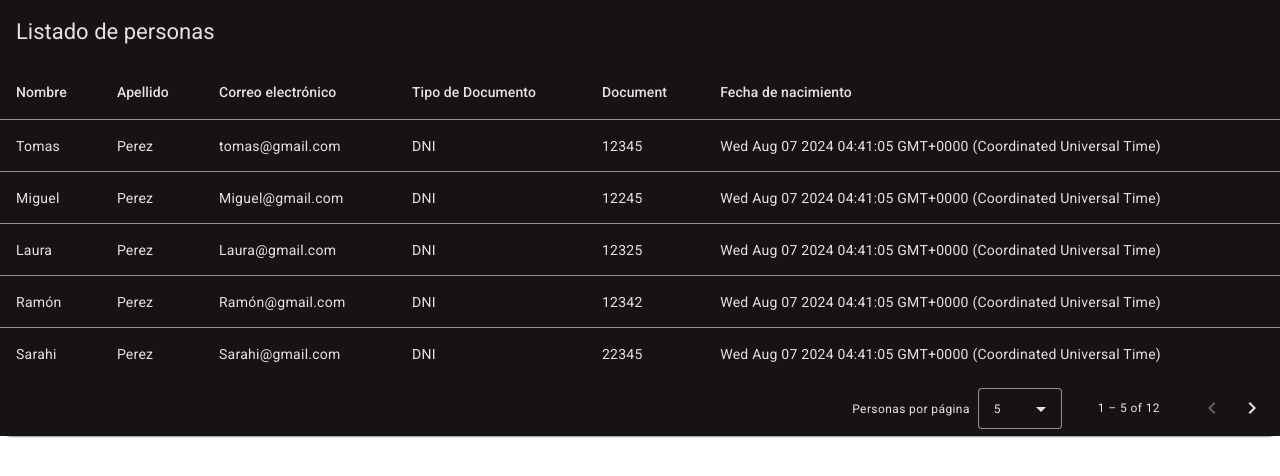
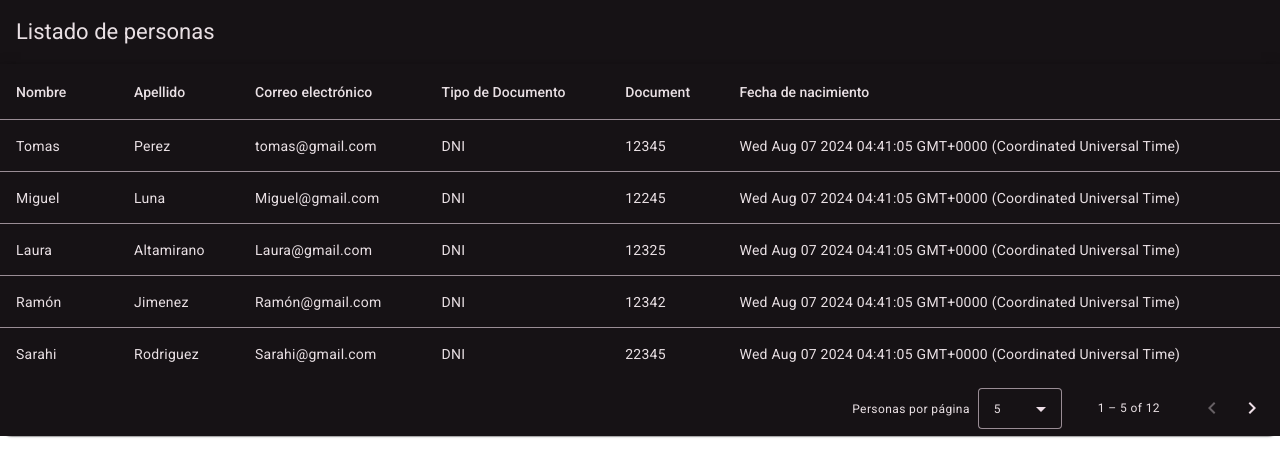
Before and after one commit to Ayilk/sean-frontend, an Angular app: page / in a window 1280 px wide. Shown: the top 476 px of the page. Built offline with nearby package versions, Linux system fonts and the light colour scheme.

Commit message:
Ordenamiento

```diff
--- a/src/app/app.module.ts
+++ b/src/app/app.module.ts
@@ -13,6 +13,7 @@ import {MatPaginatorModule} from '@angular/material/paginator';
 import {MatToolbarModule} from '@angular/material/toolbar';
 import {MatTableModule} from '@angular/material/table';
 import {MatCardModule} from '@angular/material/card';
+import {MatSortModule} from '@angular/material/sort';
 
 @NgModule({
   declarations: [
@@ -28,6 +29,7 @@ import {MatCardModule} from '@angular/material/card';
     MatToolbarModule,
     MatTableModule,
     MatCardModule,
+    MatSortModule
   ],
   providers: [
     provideAnimationsAsync()
--- a/src/app/components/list-people/list-people.component.html
+++ b/src/app/components/list-people/list-people.component.html
@@ -3,14 +3,14 @@
 </mat-toolbar>
 
 <mat-card>
-  <table mat-table [dataSource]="dataSource" class="mat-elevation-z8">
+  <table matSort mat-table [dataSource]="dataSource" class="mat-elevation-z8">
     <ng-container matColumnDef="name">
-      <th mat-header-cell *matHeaderCellDef>Nombre</th>
+      <th mat-header-cell *matHeaderCellDef mat-sort-header>Nombre</th>
       <td mat-cell *matCellDef="let element">{{ element.name }}</td>
     </ng-container>
 
     <ng-container matColumnDef="lastname">
-      <th mat-header-cell *matHeaderCellDef>Apellido</th>
+      <th mat-header-cell *matHeaderCellDef mat-sort-header>Apellido</th>
       <td mat-cell *matCellDef="let element">{{ element.lastname }}</td>
     </ng-container>
 
@@ -30,7 +30,7 @@
     </ng-container>
 
     <ng-container matColumnDef="birthdayDate">
-      <th mat-header-cell *matHeaderCellDef>Fecha de nacimiento</th>
+      <th mat-header-cell *matHeaderCellDef mat-sort-header>Fecha de nacimiento</th>
       <td mat-cell *matCellDef="let element">{{ element.birthdayDate }}</td>
     </ng-container>
 
--- a/src/app/components/list-people/list-people.component.ts
+++ b/src/app/components/list-people/list-people.component.ts
@@ -2,6 +2,7 @@ import { AfterViewInit, Component, ViewChild } from '@angular/core';
 import { People } from '../../interfaces/people';
 import { MatPaginator } from '@angular/material/paginator';
 import { MatTableDataSource } from '@angular/material/table';
+import { MatSort } from '@angular/material/sort';
 
 const listPeople: People[] = [
   {
@@ -14,7 +15,7 @@ const listPeople: People[] = [
   },
   {
     name: "Miguel",
-    lastname: "Perez",
+    lastname: "Luna",
     email: "Miguel@gmail.com",
     kindDocument: "DNI",
     document: 12245,
@@ -22,7 +23,7 @@ const listPeople: People[] = [
   },
   {
     name: "Laura",
-    lastname: "Perez",
+    lastname: "Altamirano",
     email: "Laura@gmail.com",
     kindDocument: "DNI",
     document: 12325,
@@ -30,7 +31,7 @@ const listPeople: People[] = [
   },
   {
     name: "Ramón",
-    lastname: "Perez",
+    lastname: "Jimenez",
     email: "Ramón@gmail.com",
     kindDocument: "DNI",
     document: 12342,
@@ -38,7 +39,7 @@ const listPeople: People[] = [
   },
   {
     name: "Sarahi",
-    lastname: "Perez",
+    lastname: "Rodriguez",
     email: "Sarahi@gmail.com",
     kindDocument: "DNI",
     document: 22345,
@@ -46,7 +47,7 @@ const listPeople: People[] = [
   },
   {
     name: "Joaquín",
-    lastname: "Perez",
+    lastname: "Sandoval",
     email: "Joaquín@gmail.com",
     kindDocument: "DNI",
     document: 13345,
@@ -54,7 +55,7 @@ const listPeople: People[] = [
   },
   {
     name: "Antonia",
-    lastname: "Perez",
+    lastname: "García",
     email: "Antonia@gmail.com",
     kindDocument: "DNI",
     document: 12335,
@@ -62,7 +63,7 @@ const listPeople: People[] = [
   },
   {
     name: "Manuel",
-    lastname: "Perez",
+    lastname: "Benitez",
     email: "Manuel@gmail.com",
     kindDocument: "DNI",
     document: 12343,
@@ -70,7 +71,7 @@ const listPeople: People[] = [
   },
   {
     name: "Octavio",
-    lastname: "Perez",
+    lastname: "Sánchez",
     email: "Octavio@gmail.com",
     kindDocument: "DNI",
     document: 42345,
@@ -78,7 +79,7 @@ const listPeople: People[] = [
   },
   {
     name: "Tomas",
-    lastname: "Perez",
+    lastname: "Gutierrez",
     email: "tomas@gmail.com",
     kindDocument: "DNI",
     document: 12345,
@@ -119,6 +120,8 @@ export class ListPeopleComponent implements AfterViewInit {
   //Colocamos el signo de admiarción por que se queja de que no está inicializado
   //No lo estamos inicializando en el constructor
   @ViewChild(MatPaginator) paginator!: MatPaginator;
+  @ViewChild(MatSort) sort!: MatSort;
+
 
   constructor(){
     this.dataSource = new MatTableDataSource(listPeople);
@@ -128,7 +131,8 @@ export class ListPeopleComponent implements AfterViewInit {
     //Para poder acceder al componente paginator el componente del viewchild ya debe estar renderizado
     //Por eso lo colocamos en el componente ngAfterViewInit
     this.dataSource.paginator = this.paginator;
-    this.dataSource.paginator._intl.itemsPerPageLabel = "Personas por página"
+    this.dataSource.paginator._intl.itemsPerPageLabel = "Personas por página";
+    this.dataSource.sort = this.sort;
   }
 
 
```
